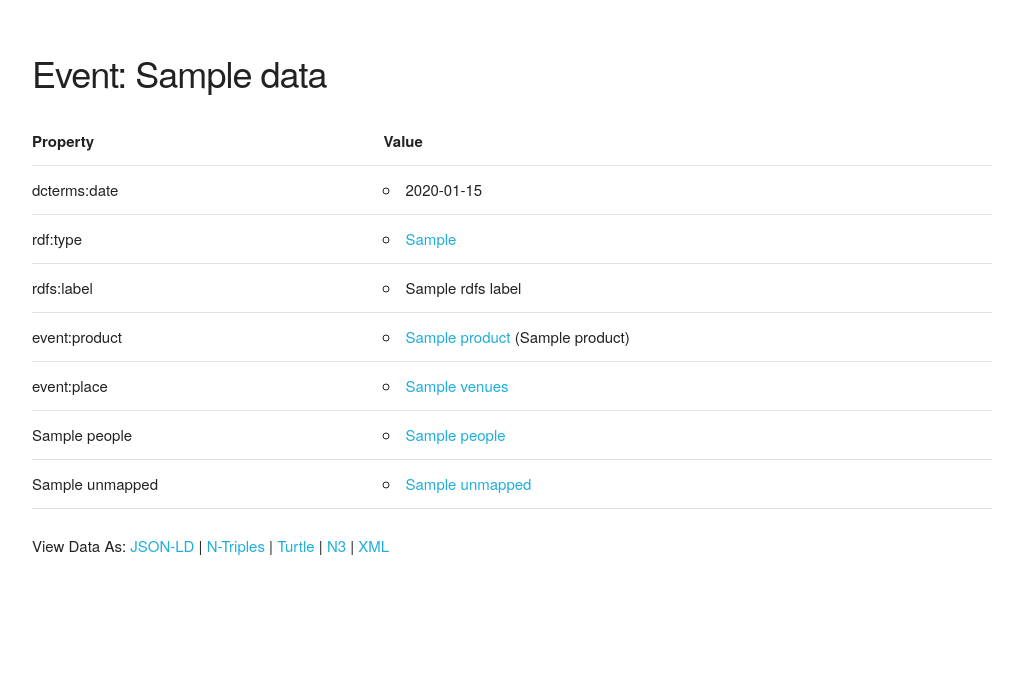
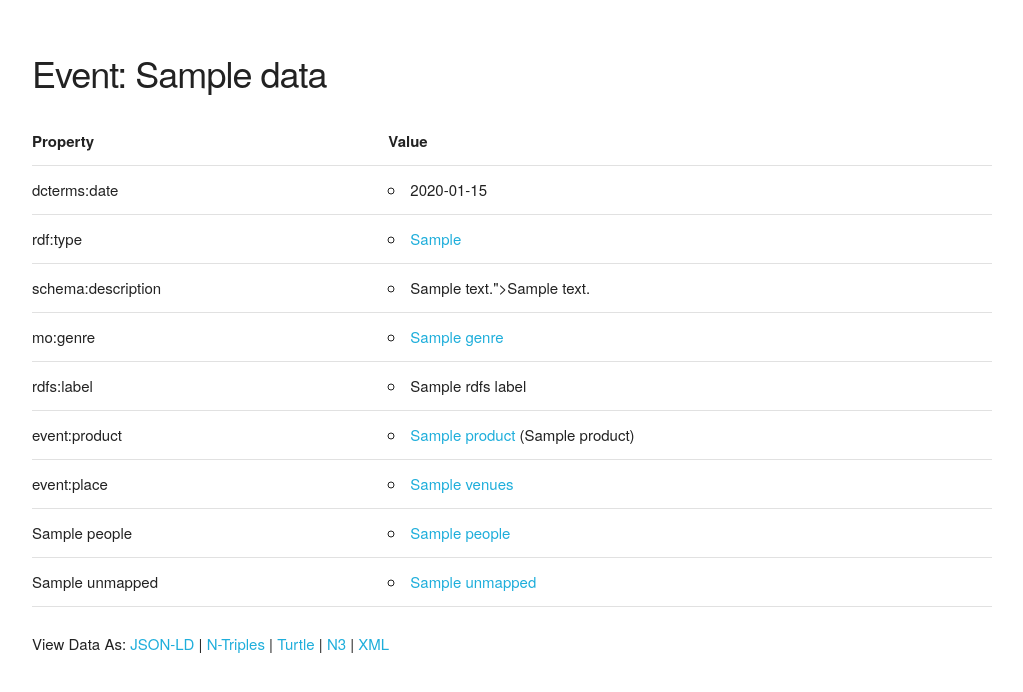
Before and after one commit to CarnegieHall/ch-lod-app, a Python web app: template templates/events/events.html in a window 1280 px wide. Shown: the part 63-755 px from the top of the page, without its empty margins (128-1151 px from the left). Run offline with Jinja, Linux system fonts and the light colour scheme; the template is opened without the code that fills it: most values are stand-ins (such as "Sample title", 1, 10 or a date in 2020).

Commit message:
Add event type and genre

```diff
--- a/templates/events/events.html
+++ b/templates/events/events.html
@@ -36,6 +36,33 @@
 			</ul>
 		</td>
       </tr>
+
+      {% if data.description %}
+      <tr>
+        <td>schema:description</td>
+        <td>
+          <ul>
+        {% for values in data.description %}
+           <li>{{values}}">{{values}}</li>
+        {% endfor %}
+      </ul>
+    </td>
+      </tr>
+      {% endif %}
+
+      {% if data.genre %}
+      <tr>
+        <td>mo:genre</td>
+        <td>
+          <ul>
+        {% for values in data.genre %}
+           <li><a href="{{values}}">{{values}}</a></li>
+        {% endfor %}
+      </ul>
+    </td>
+      </tr>
+      {% endif %}
+
       <tr>
         <td>rdfs:label</td>
         <td>
```
